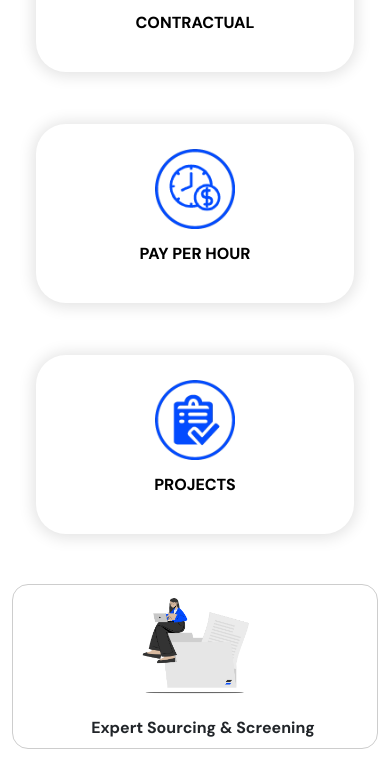
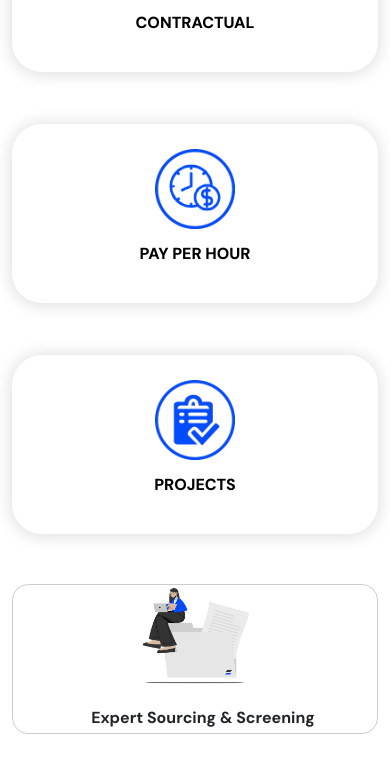
Before and after one commit to Bandan-Hpe/Zepul, a React (Vite) app: page / in a window 390 px wide. Shown: the part 4490-5255 px from the top of the page. Built offline with nearby package versions, Linux system fonts and the light colour scheme.

Commit message:
pushing the final code

```diff
--- a/src/Pages/Home.jsx
+++ b/src/Pages/Home.jsx
@@ -268,7 +268,7 @@ const Home = () => {
             </section>
             <section className="">
               <div className="row">
-                <div className="col-md-6 col-sm-6 col-lg-3 cards">
+                <div className="col-md-6 col-sm-6 col-lg-3 cards ">
                   <div className="serviceBox position-relative">
                     <div className="font">
                       <img src="/assets/fulltime.png" alt="" />
@@ -334,7 +334,7 @@ const Home = () => {
                 {cardData.map((item, index) => {
                   return (
                     <div
-                      className="col-md-4 col-xl-3 card-item d-flex   flex-column justify-content-center align-items-center gap-3"
+                      className="col-md-5 col-xl-3 card-item d-flex   flex-column justify-content-center align-items-center gap-3 p-0"
                       key={index}
                       style={{ background: `url(${item.image})` }}
                     >
--- a/src/styles/Home.css
+++ b/src/styles/Home.css
@@ -197,6 +197,6 @@
 
 @media only screen and (max-width: 990px) {
   .serviceBox {
-    margin: 10px 12px;
+    margin: 10px 0px;
   }
 }
--- a/src/styles/MobileResponsive.css
+++ b/src/styles/MobileResponsive.css
@@ -85,6 +85,7 @@
   }
   .cards {
     margin: 1rem 0rem;
+    padding:0px !important;
   }
   .card-item h3 {
     padding: 0.5rem;
```
